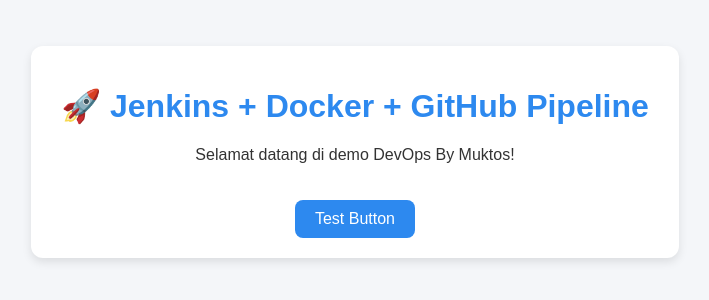
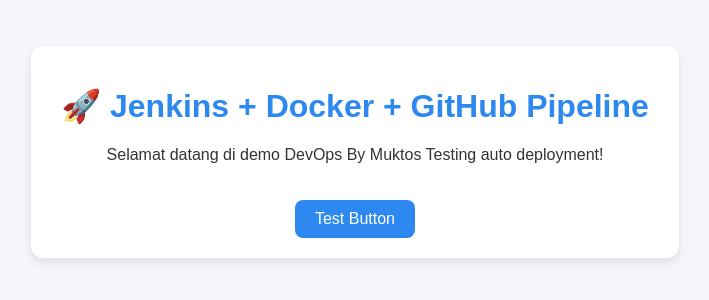
Before and after one commit to muktos90/myapps, a website: page public/index.html in a window 1280 px wide. Shown: the part 248-548 px from the top of the page, without its empty margins (285-994 px from the left). Drawn offline with Linux system fonts and the light colour scheme.

Commit message:
Update index.html

```diff
--- a/public/index.html
+++ b/public/index.html
@@ -43,7 +43,7 @@
 <body>
     <div class="card">
         <h1>🚀 Jenkins + Docker + GitHub Pipeline</h1>
-        <p>Selamat datang di demo DevOps By Muktos!</p>
+        <p>Selamat datang di demo DevOps By Muktos Testing auto deployment!</p>
         <button onclick="alert('Build berhasil via Jenkins!')">Test Button</button>
     </div>
 </body>
```
